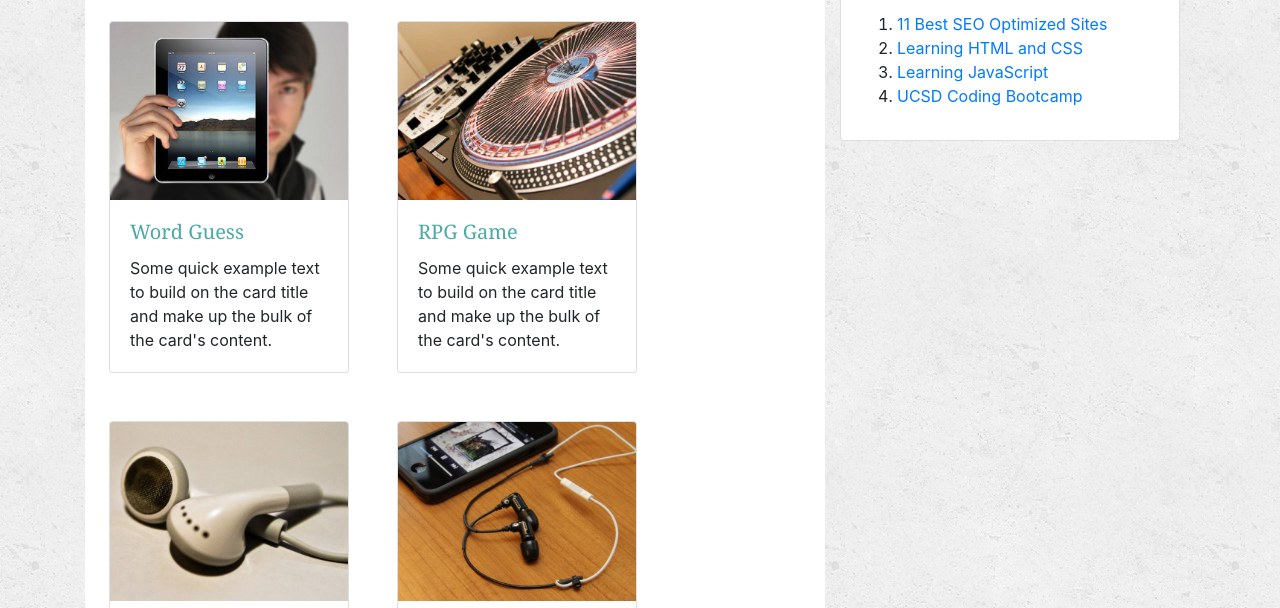
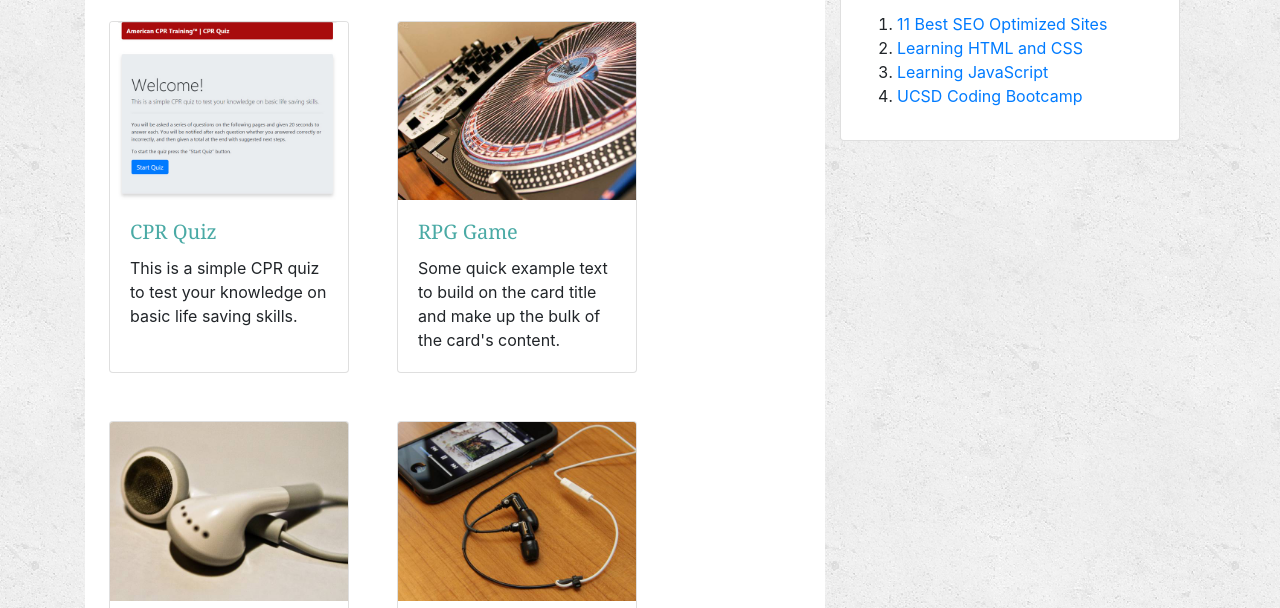
Before and after one commit to chad-balash/bootstrap-portfolio, a plain HTML site: page portfolio.html in a window 1280 px wide. Shown: the part 192-800 px from the top of the page. Drawn offline with nearby package versions, Linux system fonts and the light colour scheme.

Commit message:
updated portfolio

```diff
--- a/portfolio.html
+++ b/portfolio.html
@@ -47,10 +47,10 @@
 
             <!-- images start -->
               <div class="card m-4" style="width: 15rem;">
-                <img class="card-img-top" src="./assests/images/technics-q-c-640-480-1.jpg" alt="Card image cap">
+                <img class="card-img-top" src="./assests/images/cpr-quiz.jpg" alt="CPR Quiz">
                 <div class="card-body">
-                    <h5 class="card-title">Word Guess</h5>
-                  <p class="card-text">Some quick example text to build on the card title and make up the bulk of the card's content.</p>
+                    <h5 class="card-title">CPR Quiz</h5>
+                  <p class="card-text">This is a simple CPR quiz to test your knowledge on basic life saving skills.</p>
                 </div>
               </div>
               <div class="card m-4" style="width: 15rem;">
```
Also changed, not shown: assests/images/cpr-quiz.jpg (added), 1 other file.
